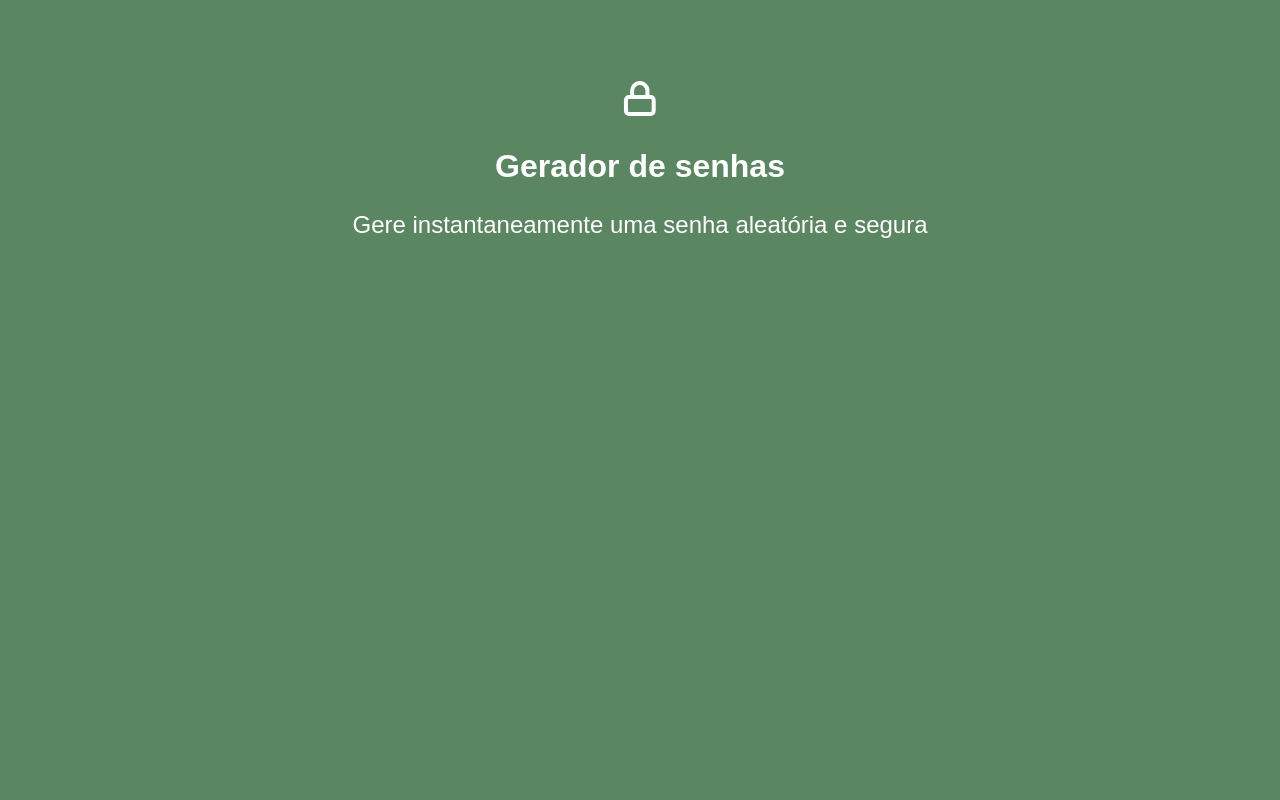
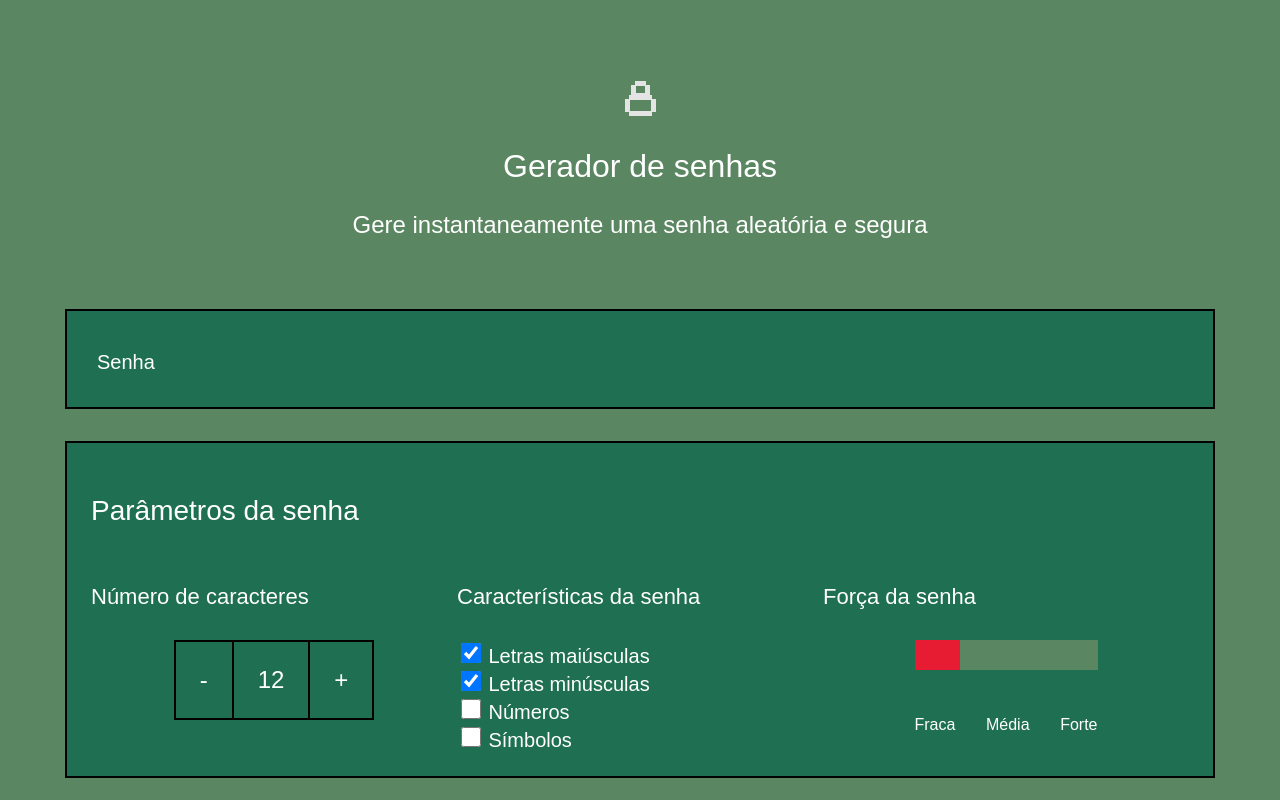
Before and after one commit to lucasquetinho/Calculadora-2024, a plain HTML site: page index.html in a window 1280 px wide. Drawn offline with Linux system fonts and the light colour scheme; a web font is replaced by a local one.

Commit message:
Add files via upload

```diff
--- a/index.html
+++ b/index.html
@@ -1,16 +1,69 @@
 <!DOCTYPE html>
 <html lang="pt-br">
+
 <head>
     <meta charset="UTF-8">
     <meta name="viewport" content="width=device-width, initial-scale=1.0">
     <title>Gerador de senha</title>
     <link rel="stylesheet" href="style.css">
 </head>
+
 <body>
-    <div class="conteudo-titulo">
-        <img src="unlock.svg" alt="cadeado fechado">
-        <h2 class="titulo-principal">Gerador de senhas</h2>
-        <h3 class="titulo-secundario">Gere instantaneamente uma senha aleatória e segura</h3>
-    </div>
+    <section class="conteudo">
+        <div class="conteudo-titulo">
+            <img src="unlock.png" alt="cadeado fechado">
+            <h2 class="titulo-principal">Gerador de senhas</h2>
+            <h3 class="titulo-secundario">Gere instantaneamente uma senha aleatória e segura</h3>
+        </div>
+        <div class="conteudo-senha">
+            <label for="senha">Senha</label>
+            <input name="senha" type="text" id="campo-da-senha">
+        </div>
+        <div class="parametro">
+            <h3 class="parametro-titulo">Parâmetros da senha</h3>
+            <div class="parametro-coluna__senha">
+                <div class="parametro-senha">
+                    <h4 class="parametro-senha__titulo">Número de caracteres</h4>
+                    <div class="parametro-senha-botoes">
+                        <button class="parametro-senha__botao">-</button>
+                        <p class="parametro-senha__texto">12</p>
+                        <button class="parametro-senha__botao">+</button>
+                    </div>
+                </div>
+                <div class="parametro-senha">
+                    <h4 class="parametro-senha__titulo">Características da senha</h4>
+                    <div class="parametro-senha-checkbox">
+                        <input name="maiusculo" type="checkbox" class="checkbox" checked>
+                        <label for="maiusculo">Letras maiúsculas</label>
+                    </div>
+                    <div class="parametro-senha-checkbox">
+                        <input name="minusculo" type="checkbox" class="checkbox" checked>
+                        <label for="minusculo">Letras minúsculas</label>
+                    </div>
+                    <div class="parametro-senha-checkbox">
+                        <input name="numero" type="checkbox" class="checkbox">
+                        <label for="numero">Números</label>
+                    </div>
+                    <div class="parametro-senha-checkbox">
+                        <input name="simbolo" type="checkbox" class="checkbox">
+                        <label for="simbolo">Símbolos</label>
+                    </div>
+                </div>
+                <div class="parametro-senha">
+                    <h4 class="parametro-senha__titulo">Força da senha</h4>
+                    <div class="parametro-senha">
+                        <div class="barra"></div>
+                        <div class="forca fraca"></div>
+                        <div class="parametro-senha-textos">
+                            <p>Fraca</p>
+                            <p>Média</p>
+                            <p>Forte</p>
+                        </div>
+                    </div>
+                </div>
+            </div>
+        </div>
+    </section>
 </body>
+
 </html>
--- a/style.css
+++ b/style.css
@@ -6,6 +6,13 @@
     --fundo-texto: #1F6F52;
     --borda: #000000;
     --fonte: 'Workbench', sans-serif;
+    --cor-barra-fraca: #FF001D;
+    --cor-barra-media: #FFF900;
+    --cor-barra-forte: #00FF85;
+}
+
+*{
+    font-weight: 400;
 }
 
 body{
@@ -26,5 +33,126 @@ body{
 
 .titulo-secundario{
     font-size: 24px;
-    font-weight: 400;
 }
+
+.conteudo-senha{
+    background-color: var(--fundo-texto);
+    padding: 30px;
+    border: 2px solid var(--borda);
+    margin-top: 70px;
+}
+
+#campo-da-senha{
+    background-color: var(--fundo-texto);
+    border: none;
+    color: var(--branco);
+    font-family: var(--fonte);
+    font-size: 30px;
+    width: 70%;
+}
+
+#campo-da-senha:focus{
+    outline: none;
+}
+
+.conteudo{
+    max-width: 1150px;
+    margin: 0 auto;
+}
+
+.parametro{
+    background-color: var(--fundo-texto);
+    border: 2px solid var(--borda);
+    margin-top: 32px;
+    padding: 24px;
+}
+
+.parametro-titulo{
+    font-size: 28px;
+}
+
+.parametro-coluna__senha{
+    display: flex;
+    flex-direction: column;
+    justify-content: center;
+}
+
+.parametro-senha{
+    width: 50%;
+    margin: 0 auto;
+}
+
+.parametro-senha__titulo{
+    font-size: 22px;
+}
+
+.parametro-senha-botoes{
+    display: flex;
+    justify-content: center;
+}
+
+.parametro-senha__botao{
+    background-color: var(--fundo-texto);
+    color: var(--branco);
+    border: 2px solid var(--borda);
+    padding: 24px;
+    font-size: 24px;
+    cursor: pointer;
+}
+
+.parametro-senha__texto{
+    padding: 24px;
+    font-size: 24px;
+    vertical-align: middle;
+    border-top: 2px solid var(--borda);
+    border-bottom: 2px solid var(--borda);
+    margin: 0;
+}
+
+label{
+    font-size: 20px;
+}
+
+.checkbox{
+    width: 20px;
+    height: 20px;
+    cursor: pointer;
+}
+
+.barra{
+    background-color: var(--cor-de-fundo);
+    height: 30px;
+    width: 100%;
+}
+
+.forca{
+    height: 30px;
+    position: relative;
+    bottom: 30px;
+}
+
+.fraca{
+    width: 25%;
+    background-color: #E71B32;
+}
+
+.parametro-senha-textos{
+    display: flex;
+    justify-content: space-between;
+}
+
+.media{
+    background-color: #FAF408;
+    width: 50%;
+}
+
+.forte{
+    background-color: #00FF85;
+    width: 100%;
+}
+
+@media screen and (min-width: 768px) {
+    .parametro-coluna__senha{
+        flex-direction: row;
+    }
+}
```
Also changed, not shown: unlock.png (added).
